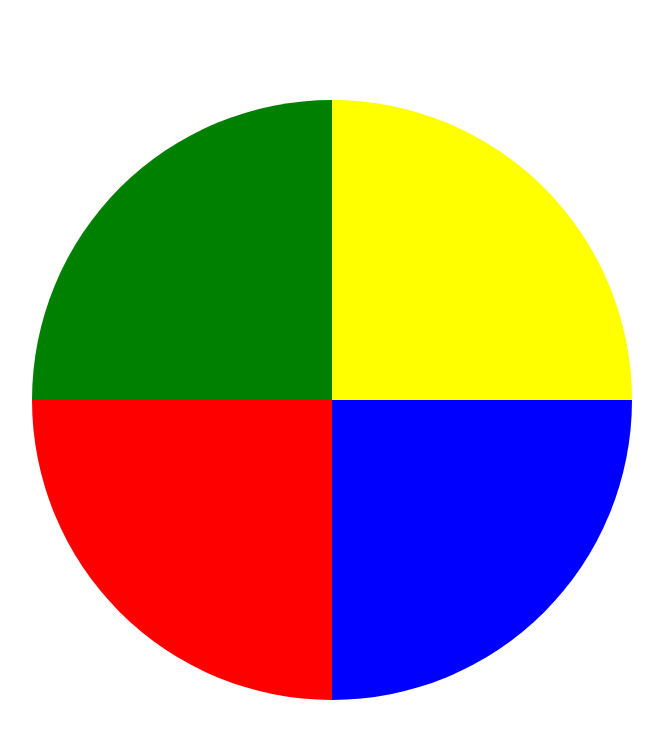
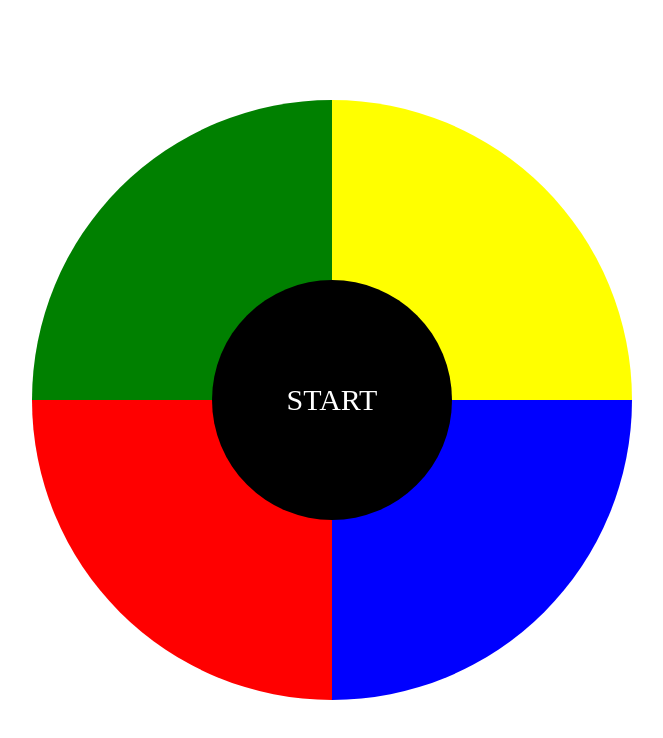
Before and after one commit to f3r/simon-sce2, a plain HTML site: page index.html in a window 1280 px wide. Shown: the whole page, without its empty margins (308-971 px from the left). Drawn offline with Linux system fonts and the light colour scheme.

Commit message:
Add start button in the center, design only

```diff
--- a/index.html
+++ b/index.html
@@ -10,6 +10,9 @@
 </head>
 <body>
 	<div class="game">
+		<div class="start-button">
+			<span>START</span>
+		</div>
 		<div class="box-container">
 			<div class="box green top-left"></div>
 			<div class="box yellow top-right"></div>
--- a/styles.css
+++ b/styles.css
@@ -15,6 +15,21 @@ body {
 	align-items: center;
 	justify-content: center;
 	height: 100vh;
+}
+
+.start-button {
+	width: calc(var(--box-size)*.8);
+	height: calc(var(--box-size)*.8);
+	background-color: black;
+	position: absolute;
+	border-radius: 100%;
+	display: flex;
+	align-items: center;
+	justify-content: center;
+}
+.start-button > span {
+	color: white;
+	font-size: 30px;
 }
 
 .box-container {
```
